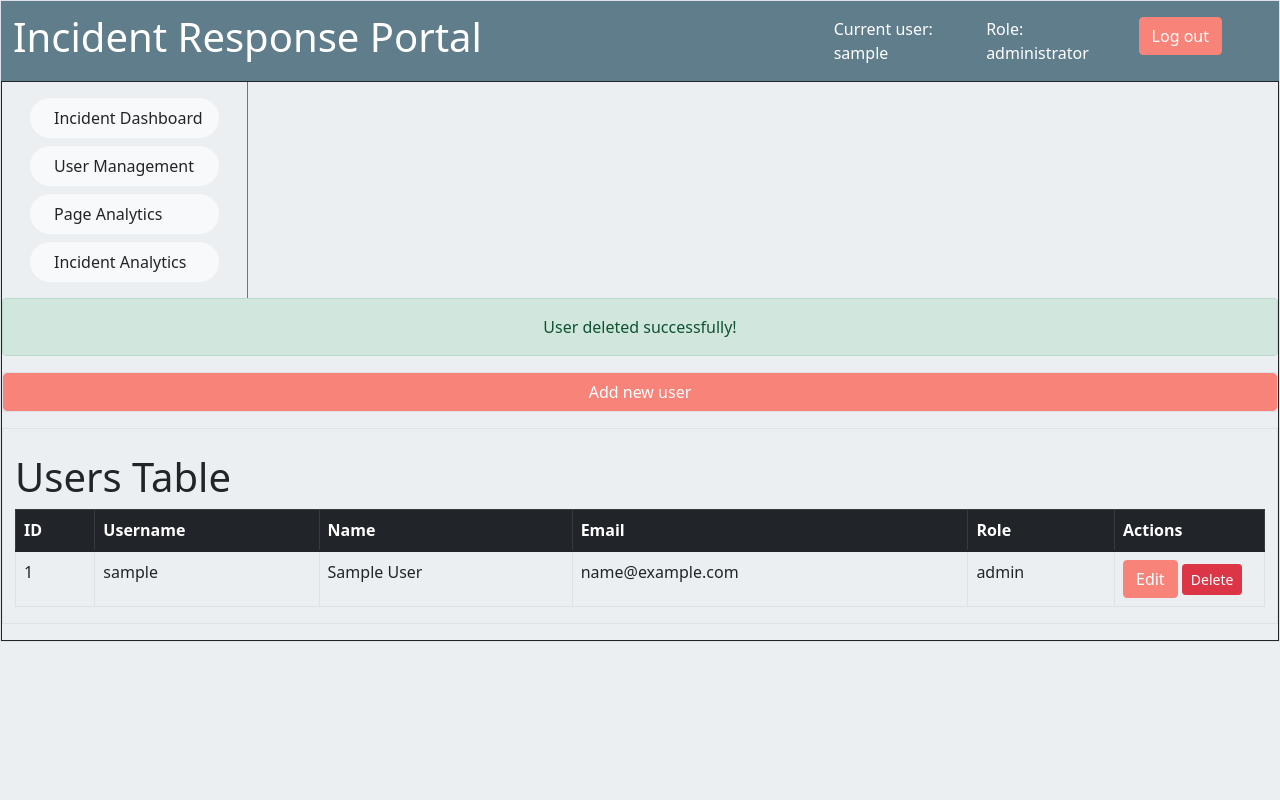
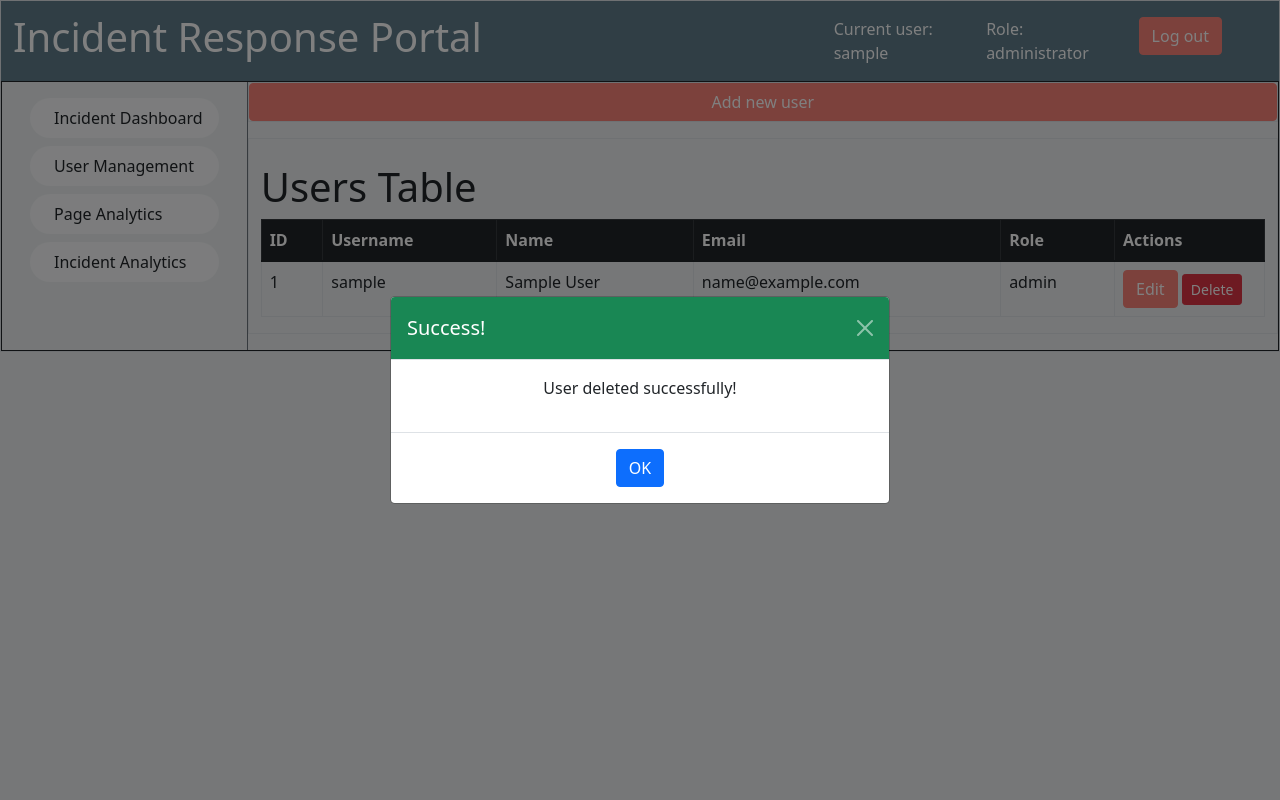
Before and after one commit to sudo-madders/incidence_response_proejct, a PHP site: page /user_management.php?success=delete in a window 1280 px wide. Run offline with PHP 8.4, Linux system fonts and the light colour scheme; the visitor is signed in with stand-in values (Sample User, id 1); tables that the repository leaves empty or names only in its code hold one stand-in row (values such as "Sample post"); data that the repository does not hold is empty; some libraries are stand-ins or nearby versions.

Commit message:
changed the success messages to popups for a cleaner look

```diff
--- a/project/delete_user.php
+++ b/project/delete_user.php
@@ -1,4 +1,5 @@
 <?php
+ob_start();
 include("template.php");
 $mysqli = new mysqli("localhost", "isacli24", "FV0t2Wgb0b", "isacli24");
 
@@ -6,3 +7,4 @@ $id = intval($_GET['id']);
 $mysqli->query("DELETE FROM user WHERE user_id = $id");
 header("Location: user_management.php?success=delete");
 exit();
+ob_end_flush();
--- a/project/user_management.php
+++ b/project/user_management.php
@@ -157,15 +157,42 @@ if ($_SERVER['REQUEST_METHOD'] === 'POST') {
 }
 ?>
 
-<!-- Success messages -->
+<!-- Success messages with bootstrap modal popup -->
 <?php if (isset($_GET['success'])): ?>
-    <?php if ($_GET['success'] === 'add'): ?>
-        <div class="alert alert-success text-center">User added successfully!</div>
-    <?php elseif ($_GET['success'] === 'edit'): ?>
-        <div class="alert alert-success text-center">User updated successfully!</div>
-    <?php elseif ($_GET['success'] === 'delete'): ?>
-        <div class="alert alert-success text-center">User deleted successfully!</div>
-    <?php endif; ?>
+    <!-- Success Modal -->
+    <div class="modal fade" id="successModal" tabindex="-1" aria-hidden="true">
+        <div class="modal-dialog modal-dialog-centered">
+            <div class="modal-content">
+                <div class="modal-header bg-success text-white">
+                    <h5 class="modal-title">Success!</h5>
+                    <button type="button" class="btn-close btn-close-white" data-bs-dismiss="modal" aria-label="Close"></button>
+                </div>
+                <div class="modal-body text-center">
+                    <?php if ($_GET['success'] === 'add'): ?>
+                        <i class="bi bi-check-circle-fill text-success fs-1 mb-3"></i>
+                        <p>User added successfully!</p>
+                    <?php elseif ($_GET['success'] === 'edit'): ?>
+                        <i class="bi bi-check-circle-fill text-success fs-1 mb-3"></i>
+                        <p>User updated successfully!</p>
+                    <?php elseif ($_GET['success'] === 'delete'): ?>
+                        <i class="bi bi-check-circle-fill text-success fs-1 mb-3"></i>
+                        <p>User deleted successfully!</p>
+                    <?php endif; ?>
+                </div>
+                <div class="modal-footer justify-content-center">
+                    <button type="button" class="btn btn-primary" data-bs-dismiss="modal">OK</button>
+                </div>
+            </div>
+        </div>
+    </div>
+
+    <!-- the js for popup -->
+    <script>
+        document.addEventListener('DOMContentLoaded', function() {
+            const successModal = new bootstrap.Modal(document.getElementById('successModal'));
+            successModal.show();
+        });
+    </script>
 <?php endif; ?>
 
 <div class="col">
```
